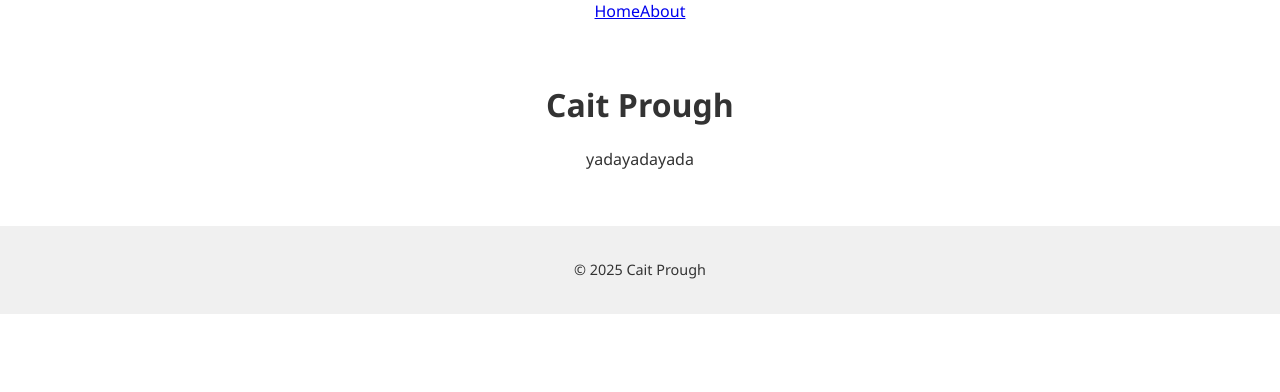
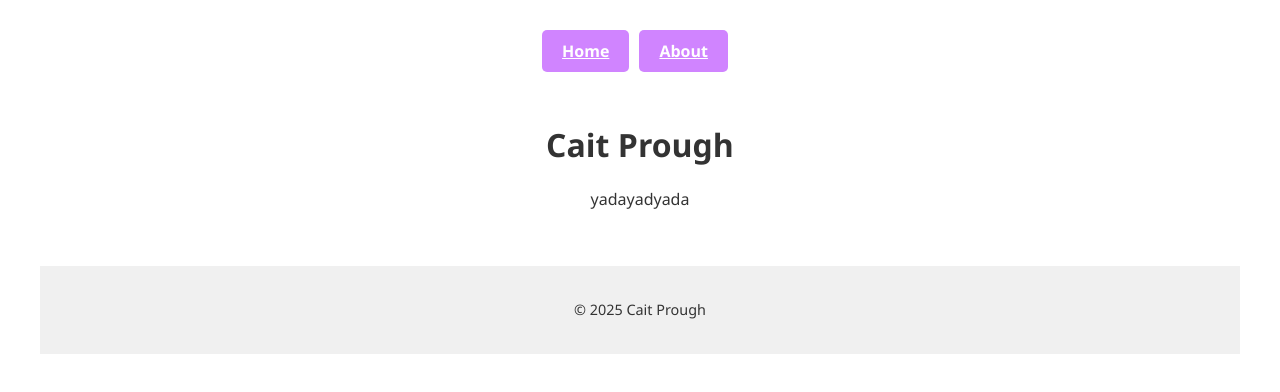
Before and after one commit to CaitPrough/PersonalWebsite, a React (Create React App) app in the folder personal-website/: page / in a window 1280 px wide. Shown: the top 392 px of the page. Built offline with nearby package versions, Linux system fonts and the light colour scheme.

Commit message:
added a little to buttons, and basic about me- need to fix picture not loading

```diff
--- /dev/null
+++ b/personal-website/src/About.css
@@ -0,0 +1,24 @@
+.about-container {
+  display: flex;
+  align-items: center;
+  justify-content: center;
+  padding: 2rem;
+  flex-wrap: wrap;
+  gap: 2rem;
+}
+
+.about-image img {
+  max-width: 300px;
+  width: 100%;
+  height: auto;
+  border-radius: 12px;
+  object-fit: cover;
+}
+
+.about-text {
+  max-width: 500px;
+}
+
+.about-text h2 {
+  margin-bottom: 1rem;
+}
--- a/personal-website/src/About.js
+++ b/personal-website/src/About.js
@@ -1,10 +1,28 @@
 import React from 'react';
+import './About.css';
 
 function About() {
   return (
-    <div className="about">
-      <h2>About Me</h2>
-      <p>blablabla</p>
+    <div className="about-container">
+      <div className="about-image">
+        <img src="/public/images/cait-picture.png" alt="Cait standing in front of a train in her prom dress (2024)" />
+      </div>
+      <div className="about-text">
+        <h2>About Me</h2>
+        <p>
+          Hi! I am Cait Prough. I graduated from the
+          Oklahoma School of Science and Mathematics
+          in 2025, and am going on to pursue computer
+          science with a focus in data science in the
+          fall at the University of Alabama in
+          Huntsville as a recipient of the Saturn V
+          scholarship. When I discovered the world
+          of programming, it felt like a way to describe
+          the way I think, and fell in love. I also am I
+          licensed HAM radio operator, a railfan, and I
+          love to create abstract art that I paint as murals!
+        </p>
+      </div>
     </div>
   );
 }
--- a/personal-website/src/App.css
+++ b/personal-website/src/App.css
@@ -1,7 +1,10 @@
-.App {
+.app {
   font-family: 'Segoe UI', sans-serif;
   text-align: center;
   color: #333;
+  padding: 40px;
+  max-width: 1200px;
+  margin: 0 auto;
 }
 
 .home-page {
@@ -54,3 +57,16 @@ footer {
   padding: 40px 20px;
   text-align: center;
 }
+
+.navbutton {
+  padding: 10px 20px;
+  border-radius: 5px;
+  color: white;
+  margin-right: 10px;
+  font-weight: bold;
+  background-color: #d084ff;
+}
+
+.navbutton:hover {
+  opacity: 0.85;
+}
--- a/personal-website/src/App.js
+++ b/personal-website/src/App.js
@@ -9,10 +9,10 @@ import './App.css';
 function App() {
   return (
     <Router>
-      <div className="App">
+      <div className="app">
         <nav className = "NavBar">
-          <Link to="/">Home</Link>
-          <Link to="/about">About</Link>
+          <Link to="/" className='navbutton'>Home</Link>
+          <Link to="/about" className='navbutton'>About</Link>
         </nav>
 
         <Routes>
--- a/personal-website/src/Home.js
+++ b/personal-website/src/Home.js
@@ -4,7 +4,7 @@ function Home() {
   return (
     <div className="intro">
       <h1>Cait Prough</h1>
-      <p>yadayadayada</p>
+      <p>yadayadyada</p>
     </div>
   );
 }
```
Also changed, not shown: 1 other file (tests, documents, lock files or other folders).
